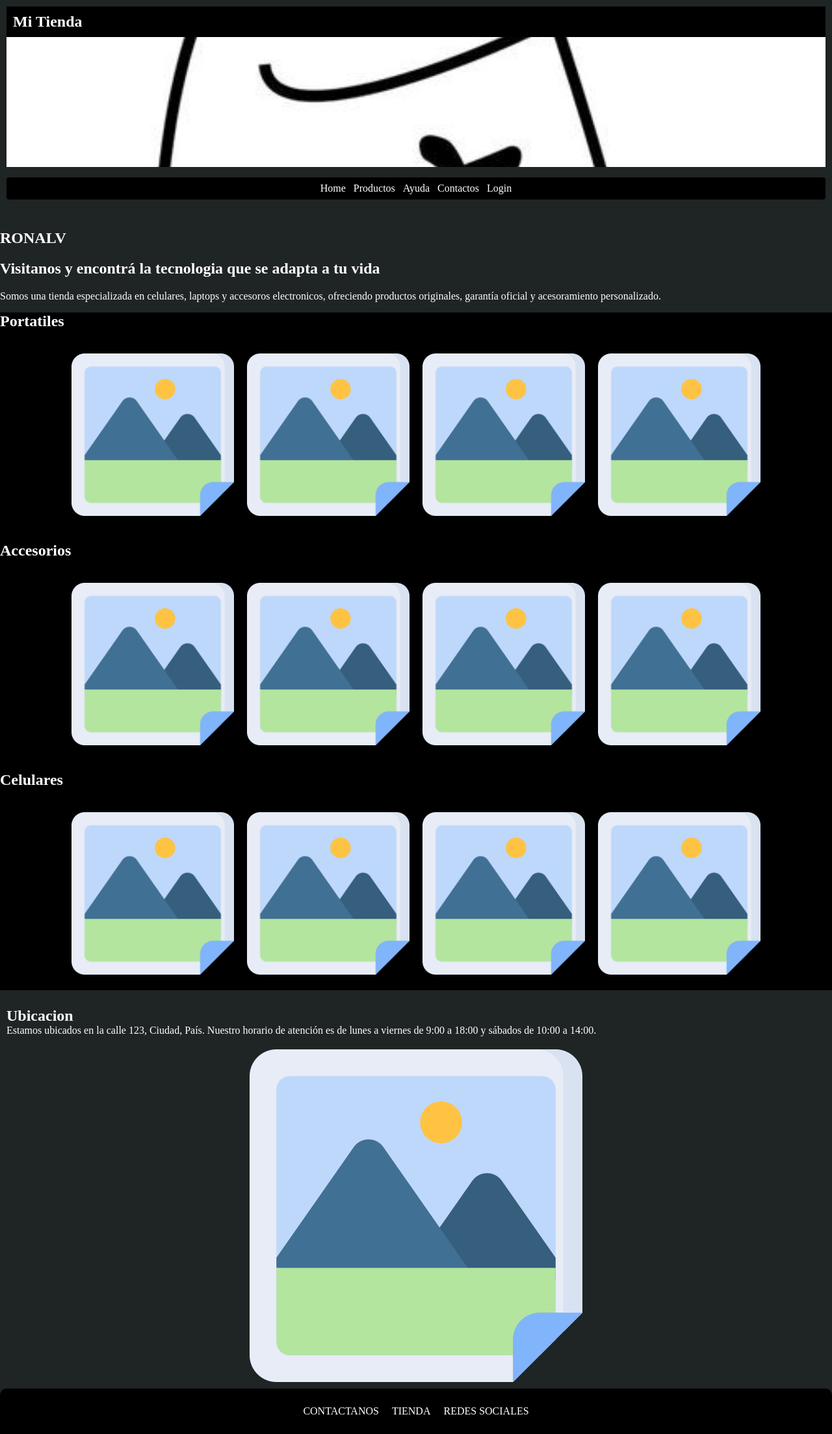
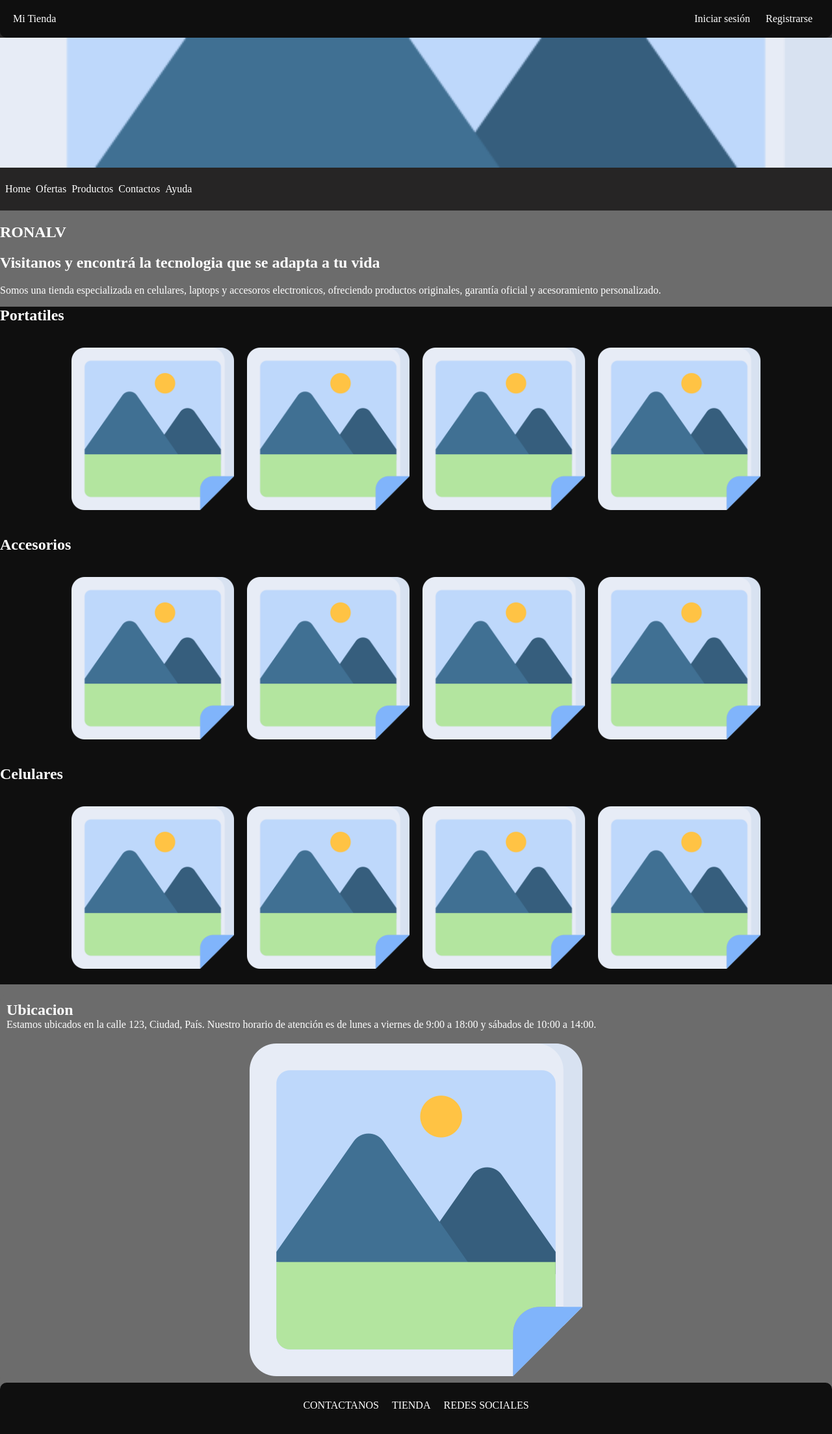
Before and after one commit to Alvaro17-max/Tienda-online, a Flask app: page / in a window 1280 px wide. Shown: the whole page at 65% size. After the commit the page ends 2168 px from the top, so only its background shows below. Run offline with Flask 3, Linux system fonts and the light colour scheme.

Commit message:
actualización: creacion de secciones para el login

```diff
--- a/flask/frontend/static/styles/styles.css
+++ b/flask/frontend/static/styles/styles.css
@@ -1,11 +1,13 @@
 /*paleta de colores*/
 /*generalmente para que se a mas facil cambiar la gama de colores*/
 :root{
-    --color-fondoOscuro:rgb(0, 0, 0);
-    --color-fondoClaro:rgb(31, 36, 36);
+    --color-fondoOscuro:rgb(15, 15, 15);
+    --color-fondoMedio:rgb(38, 37, 37);
+    --color-fondoClaro:rgb(108, 108, 108);
 
 
     --color-textoOscuro:rgb(0, 0, 0);
+    --color-textoMedio:rgb(255, 255, 255);
     --color-textoClaro:rgb(255, 255, 255);
 
 }
@@ -18,15 +20,41 @@ body {
 }
 
 /*Barra de navegaciones*/
+nav {
+    background-color: var(--color-fondoMedio);
+    margin: 0px;
+    padding: 0px;
+}
 
 .cabezera {
     background-color: var(--color-fondoOscuro);
     border-radius: 0px 0px 10px 10px;
+    display: block;
 }
-    .cabezera h1 {
+
+    #tituloLogin {
+        display: flex;
+        margin: 0px;
+        padding: 10px;
+    }
+        .titulo {
+            width: 20%;
             margin: 0px;
             padding: 10px;
             text-align: start;
+        }
+
+        .login{
+            width: 80%;
+            display: block;
+            margin: 0px;
+            padding: 10px;
+            text-align: end;
+        }
+        .login a {
+            padding: 10px;
+            text-decoration: none;
+            color: var(--color-textoClaro);
         }
 
 .anuncio {
@@ -44,24 +72,26 @@ body {
         object-fit: cover;
     }
 
-nav {
-    padding: 10px;
+.menu {
+    display: flex;
+    justify-content: space-between;
+    align-items: center;
 }
-nav ol {
-        display: block;
-        text-align: center;
-        background-color: var(--color-fondoOscuro);
+    .menu ol {
+            display: flex;
+            text-align: justify;
             list-style: none;
             padding: 4px;
             border-radius: 4px;
+            width: 100%;
         }
 
-    nav ol li {
+        .menu ol li {
             padding: 4px;
             display: inline-flex;
             flex-direction: column;
         }
-    nav ol li a {
+        .menu ol li a {
             margin: 0;
             padding: 0;
             color: var(--color-textoClaro);
--- a/flask/frontend/templates/base.html
+++ b/flask/frontend/templates/base.html
@@ -9,18 +9,26 @@
 <body>
     <nav>
         <div class="cabezera">
-            <h1>Mi Tienda</h1>
-            <div class="anuncio">
-                <img src="{{ url_for( 'static', filename='images/9d6b9db2dcb0526a09b89fb35d075c72.jpg') }}" alt="Logo de la tienda">
+            <div id="tituloLogin"">
+                <div class="titulo">
+                    Mi Tienda
+                </div>
+                <div class="login">
+                    <a href="login">Iniciar sesión</a>
+                    <a href="registro">Registrarse</a>
+                </div>
             </div>
+        </div>
+        <div class="anuncio">
+            <img src="{{ url_for( 'static', filename='images/imagen.png') }}" alt="Logo de la tienda">
         </div>
         <div class="menu">
             <ol>
                 <li><a href="{{ home }}">Home</a></li>
+                <li><a href="ofertas">Ofertas</a></li>
                 <li><a href="productos.html">Productos</a></li>
+                <li><a href="contactos">Contactos</a></li>
                 <li><a href="ayuda">Ayuda</a></li>
-                <li><a href="contactos">Contactos</a></li>
-                <li><a href="login">Login</a></li>
             </ol>
         </div>
     </nav>
```
Lines whose indentation alone changed are shown as unchanged.
